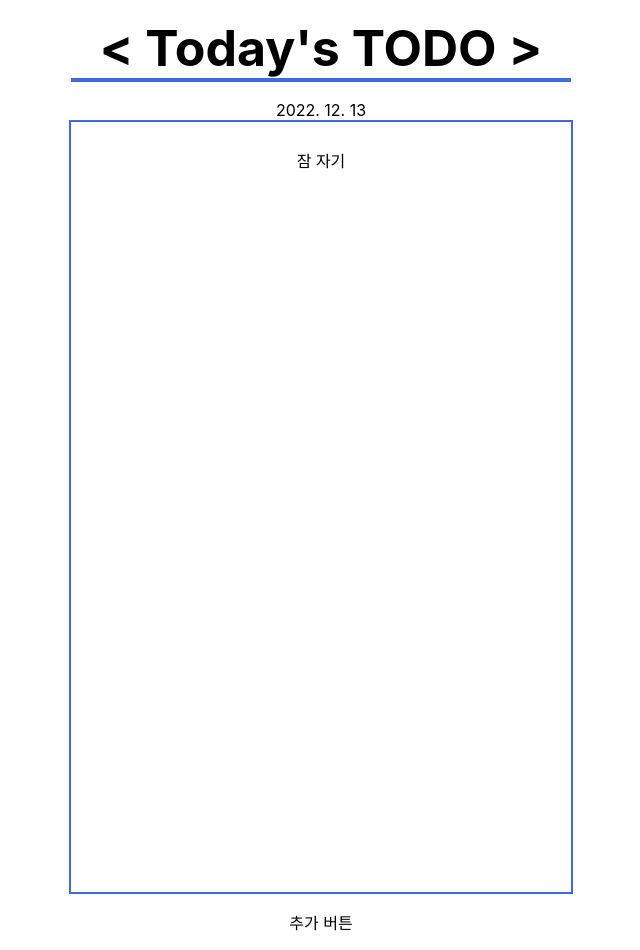
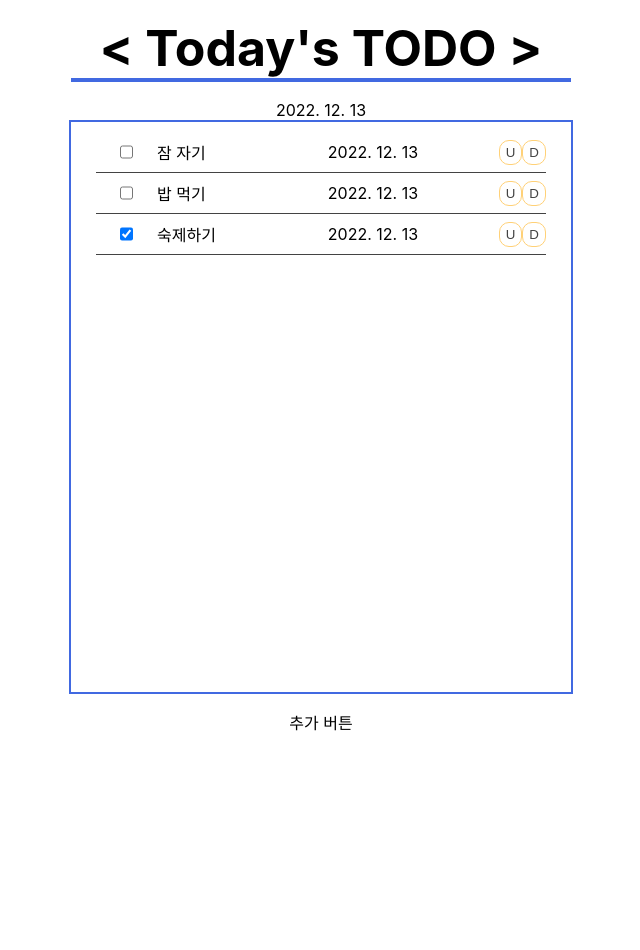
Before and after one commit to kanglaeheon/my-react-app, a React (Create React App) app in the folder mpd-client/: page / in a window 1280 px wide. Shown: the whole page, without its empty margins (319-959 px from the left). After the commit the page ends 800 px from the top, so only its background shows below. Built offline with nearby package versions, Linux system fonts and the light colour scheme.

Commit message:
feat: TodoList.js map 함수 적용, Todo.js 생성 및 배치

```diff
--- /dev/null
+++ b/mpd-client/src/Components/Todo.js
@@ -0,0 +1,61 @@
+import styled from "styled-components";
+
+export const TodoContainer = styled.div`
+  width: 450px;
+  height: 40px;
+  background-color: white;
+  border-bottom: 1px solid #434343;
+  display: flex;
+  justify-content: flex-start;
+  align-items: center;
+`;
+
+export const TodoCheckbox = styled.input`
+  width: 1rem;
+  height: 1rem;
+  margin-left: 1.5rem;
+  margin-right: 1.5rem;
+`;
+
+export const TodoContent = styled.div`
+  width: 300px;
+  background-color: white;
+  font-size: 1rem;
+`;
+
+export const TodoDate = styled.div`
+  width: 300px;
+  background-color: white;
+  font-size: 1rem;
+`;
+
+export const TodoUpdateBtn = styled.button`
+  background-color: white;
+  border-radius: 10px;
+  width: 25px;
+  height: 25px;
+  border: 1px solid #ffd177;
+  color: #434343;
+`;
+
+export const TodoDeleteBtn = styled.button`
+  background-color: white;
+  border-radius: 10px;
+  width: 25px;
+  height: 25px;
+  border: 1px solid #ffd177;
+  color: #434343;
+`;
+
+export const Todo = ({ todo }) => {
+  const { id, content, done, date } = todo;
+  return (
+    <TodoContainer>
+      <TodoCheckbox type="checkbox" checked={done}></TodoCheckbox>
+      <TodoContent>{content}</TodoContent>
+      <TodoDate>{date}</TodoDate>
+      <TodoUpdateBtn>U</TodoUpdateBtn>
+      <TodoDeleteBtn>D</TodoDeleteBtn>
+    </TodoContainer>
+  );
+};
--- a/mpd-client/src/Components/TodoList.js
+++ b/mpd-client/src/Components/TodoList.js
@@ -1,6 +1,7 @@
 import { useState } from "react";
 import styled from "styled-components";
 import { dummyData } from "../static/dummyData";
+import { Todo } from "./Todo";
 
 export const TodoListContainer = styled.div`
   width: 100%;
@@ -12,7 +13,7 @@ export const TodoListContainer = styled.div`
 
 export const TodoListContents = styled.div`
   width: 500px;
-  height: 750px;
+  height: 550px;
   border: 2px solid royalblue;
   background-color: white;
 
@@ -23,7 +24,6 @@ export const TodoListContents = styled.div`
 `;
 
 export const TodoList = () => {
-  console.log(dummyData);
   const data = dummyData;
   const [todos, setTodos] = useState(data);
 
@@ -31,11 +31,9 @@ export const TodoList = () => {
     <TodoListContainer>
       <TodoListContents>
         {todos.map((todo) => {
-          return <p>{todo.content}</p>;
+          return <Todo todo={todo} key={todo.id} />;
         })}
       </TodoListContents>
-
-      {/* <TodoListContents>체크박스 / TODO / 날짜 / 수정 / 삭제</TodoListContents> */}
       <p>추가 버튼</p>
     </TodoListContainer>
   );
--- a/mpd-client/src/static/dummyData.js
+++ b/mpd-client/src/static/dummyData.js
@@ -7,13 +7,13 @@ const dummyData = [
   },
   {
     id: 2,
-    text: "밥 먹기",
+    content: "밥 먹기",
     done: false,
     date: "2022. 12. 13",
   },
   {
     id: 3,
-    text: "숙제하기",
+    content: "숙제하기",
     done: true,
     date: "2022. 12. 13",
   },
```
